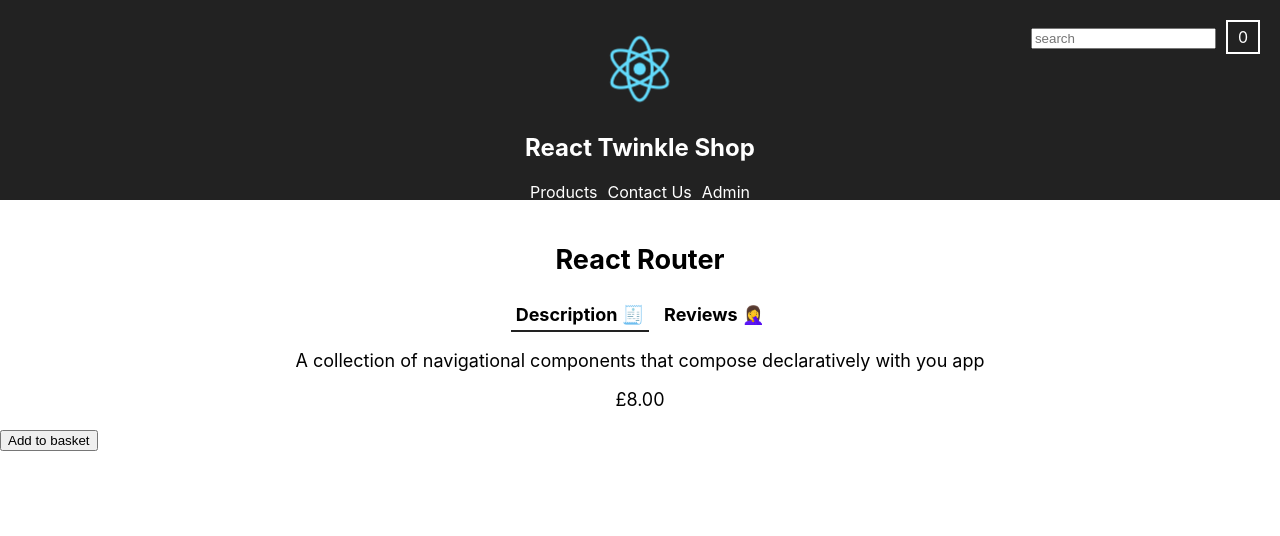
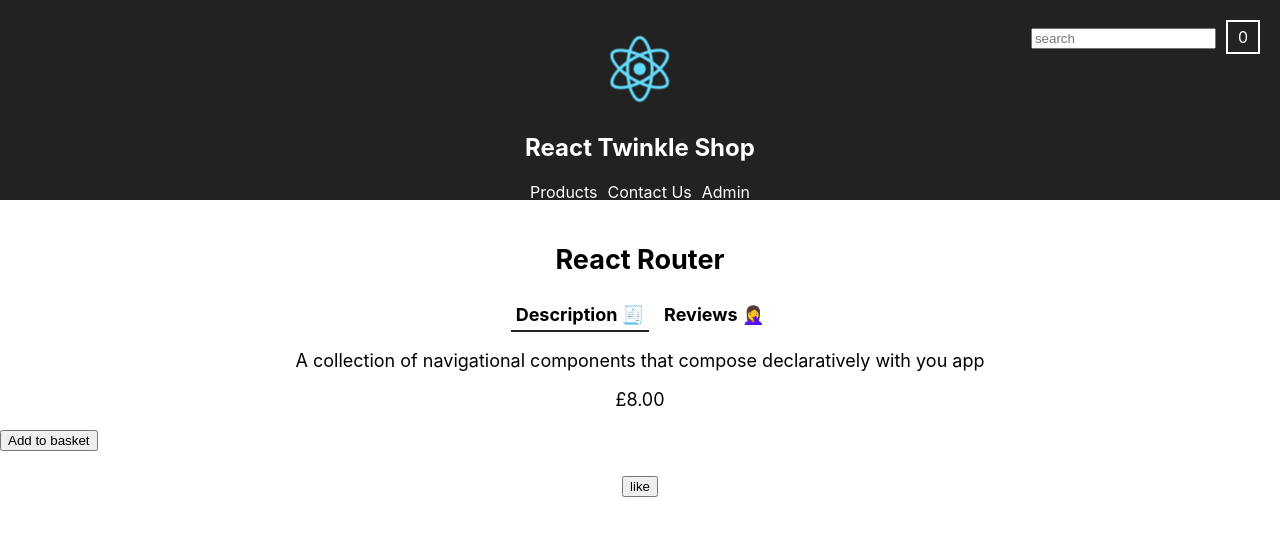
Before and after one commit to HaQadosch/LearnReactWithTypescript, a React (Create React App) app in the folder twinkle-shop/: page /product/1 in a window 1280 px wide. Shown: the top 536 px of the page. Built offline with nearby package versions, Linux system fonts and the light colour scheme.

Commit message:
ch08 lvl1 sec86 managing-state-with-usereducer

```diff
--- a/twinkle-shop/src/components/Product.css
+++ b/twinkle-shop/src/components/Product.css
@@ -6,3 +6,11 @@
   display: block;
   padding: 8px 0px;
 }
+
+.like-container {
+  margin-top: 20px;
+}
+
+.like-container button {
+  margin-top: 5px;
+}
--- a/twinkle-shop/src/components/Product.tsx
+++ b/twinkle-shop/src/components/Product.tsx
@@ -1,8 +1,9 @@
-import React from 'react'
+import React, { useReducer } from 'react'
 import { IProduct } from '../ProductData';
 import './Product.css'
 import { Tabs, Tab } from './Tabs';
 import { withLoader } from './withLoader';
+import produce from 'immer';
 
 const TabHeadingDescripton = (): JSX.Element => <b>Description <span role='img' aria-label='description'>🧾</span></b>
 const TabHeadingReviews = (): JSX.Element => <b>Reviews <span role='img' aria-label='reviews'>🤦‍♀️</span></b>
@@ -13,8 +14,45 @@ interface IProductProps {
   onAddToBasket: () => void
 }
 
+interface ILikeState {
+  likes: number
+  lastLike: Date | null
+}
+
+const initialLikeState: ILikeState = {
+  likes: 0,
+  lastLike: null
+}
+
+enum LikeActionTypes {
+  LIKE = 'LIKE'
+}
+
+interface ILikeAction {
+  type: LikeActionTypes.LIKE
+  now: Date
+}
+
+type LikeActions = ILikeAction
+
+const reducer = (state: ILikeState = initialLikeState, action: LikeActions) => produce(state, draft => {
+  switch (action.type) {
+    case LikeActionTypes.LIKE:
+      draft.likes = state.likes + 1
+      draft.lastLike = action.now
+  }
+})
+
 export const Product: React.FC<IProductProps> = ({ product: { id, name, description, price, reviews }, inBasket, onAddToBasket }) => {
+  const [{ likes, lastLike }, dispatch] = useReducer(reducer, initialLikeState)
+
   const handleAddToBasket = onAddToBasket
+  const handleLikeClick = () => {
+    dispatch({
+      type: LikeActionTypes.LIKE,
+      now: new Date()
+    })
+  }
 
   return (
     <>
@@ -40,6 +78,10 @@ export const Product: React.FC<IProductProps> = ({ product: { id, name, descript
         }).format(price)}
       </p>
       {!inBasket && <button onClick={handleAddToBasket}>Add to basket</button>}
+      <section className='like-container'>
+        {likes > 0 && (<p>{`I liked this ${likes} time${likes > 1 ? 's' : ''}, last one at ${lastLike}`}</p>)}
+        <button onClick={handleLikeClick} >{likes > 0 ? 'Like again' : 'like'}</button>
+      </section>
     </>
   )
 }
```
